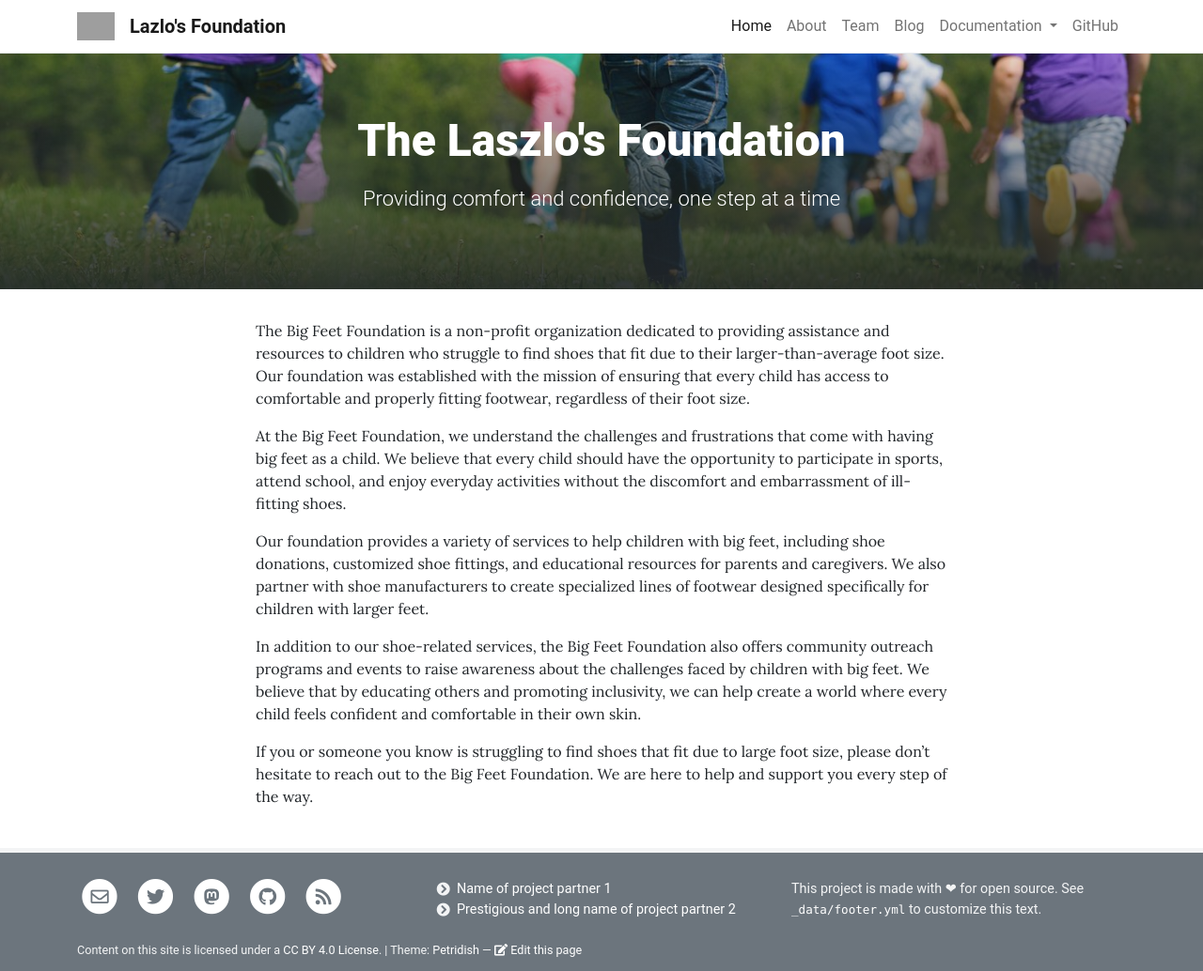
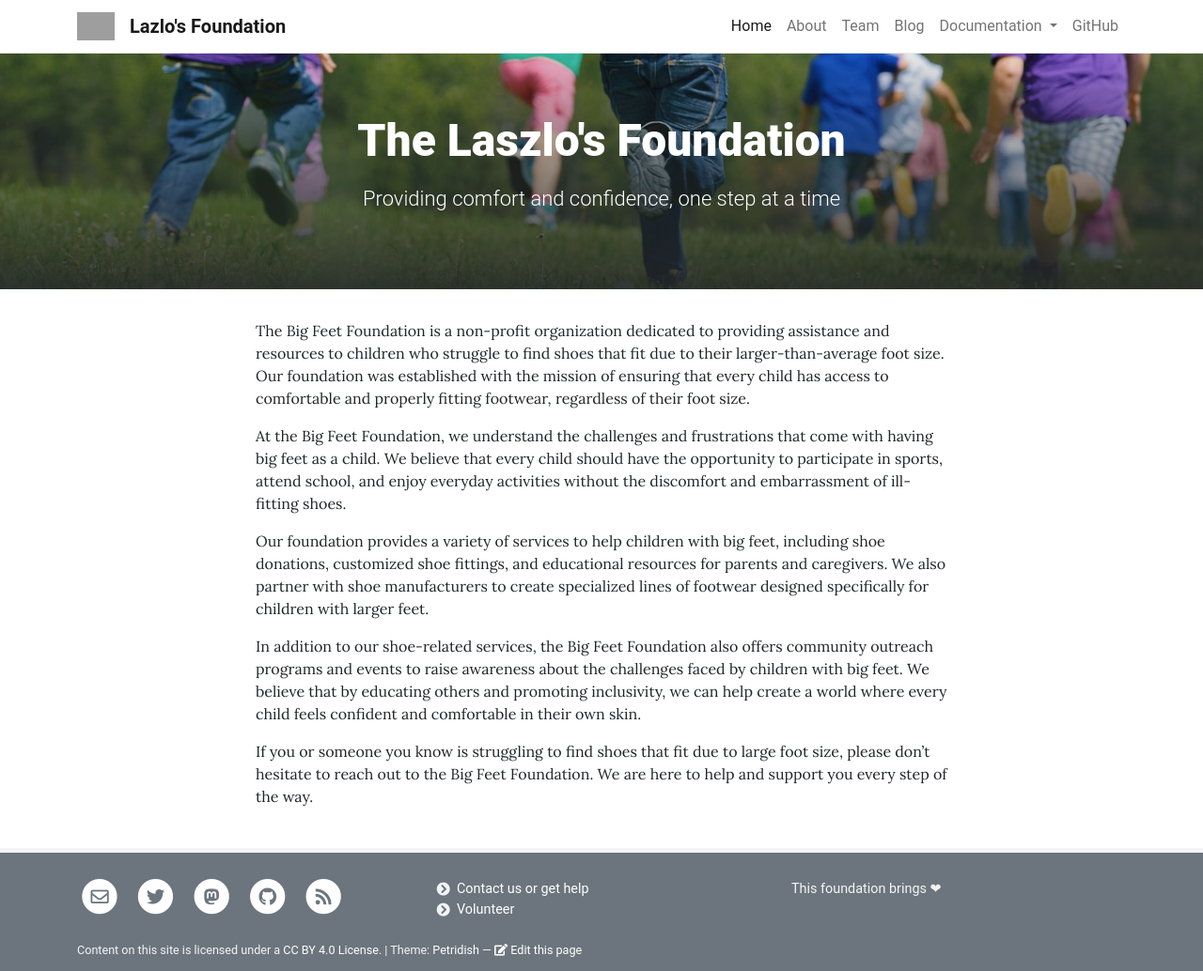
Before and after one commit to laci-foundation/laci-foundation.github.io, a Jekyll site: the page built from pages/home.md, in a window 1280 px wide. Shown: the whole page at 94% size. Built offline with Jekyll 4.4.1, drawn with Linux system fonts in a browser that asks for light colours; grey boxes are pictures that could not be loaded.

Commit message:
Update footer.yml

```diff
--- a/_data/footer.yml
+++ b/_data/footer.yml
@@ -5,17 +5,15 @@
 columns:
   - description:
     links:
-    - text: Name of project partner 1
+    - text: Contact us or get help
       href: http://example.com
       new_window: true
-    - text: Prestigious and long name of project partner 2
+    - text: Volunteer
       href: http://example.com
       new_window: true
 
   - description: > # E.g. funding acknowledgement. Can be Markdown
-      This project is made with ❤ for open source.
-      See [`_data/footer.yml`](https://raw.githubusercontent.com/peterdesmet/petridish/master/_data/footer.yml)
-      to customize this text.
+      This foundation brings ❤
     links:
 
 # Small print license statement to add at the bottom of the footer. Can be Markdown
```
